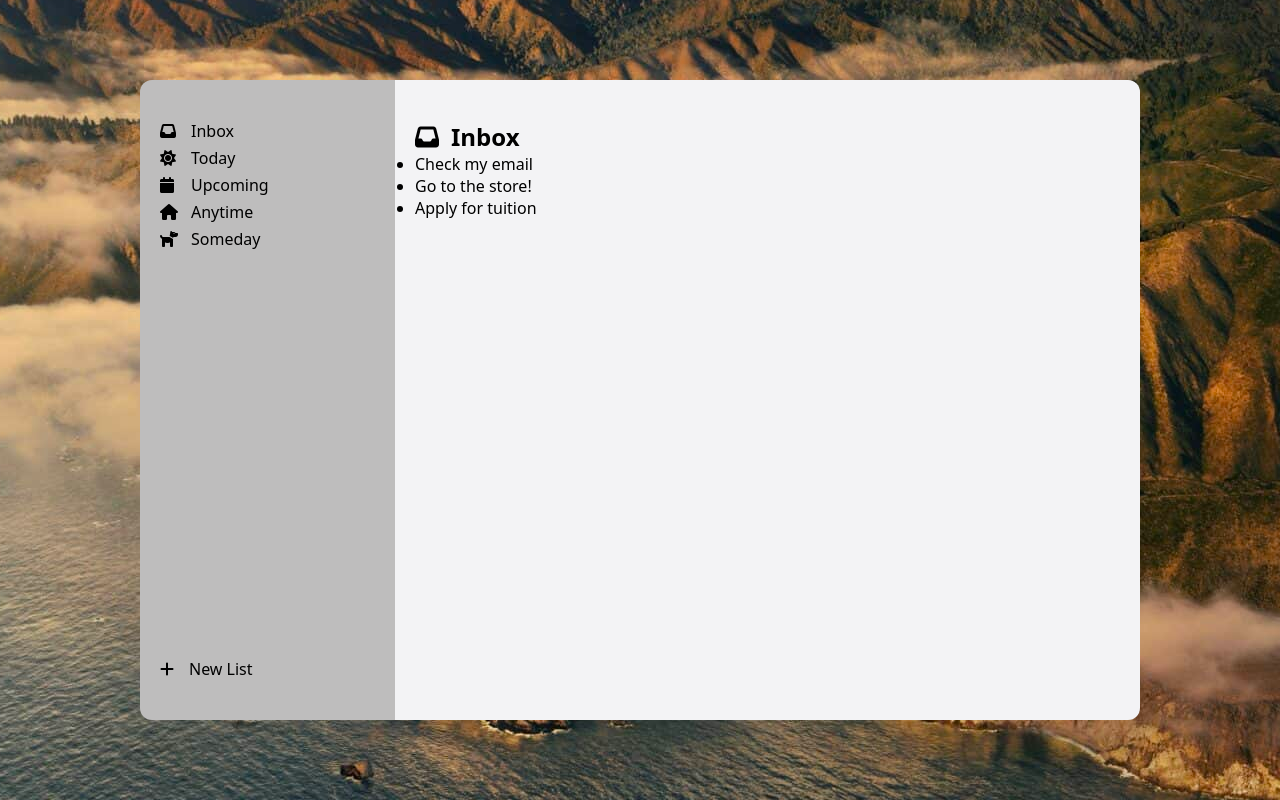
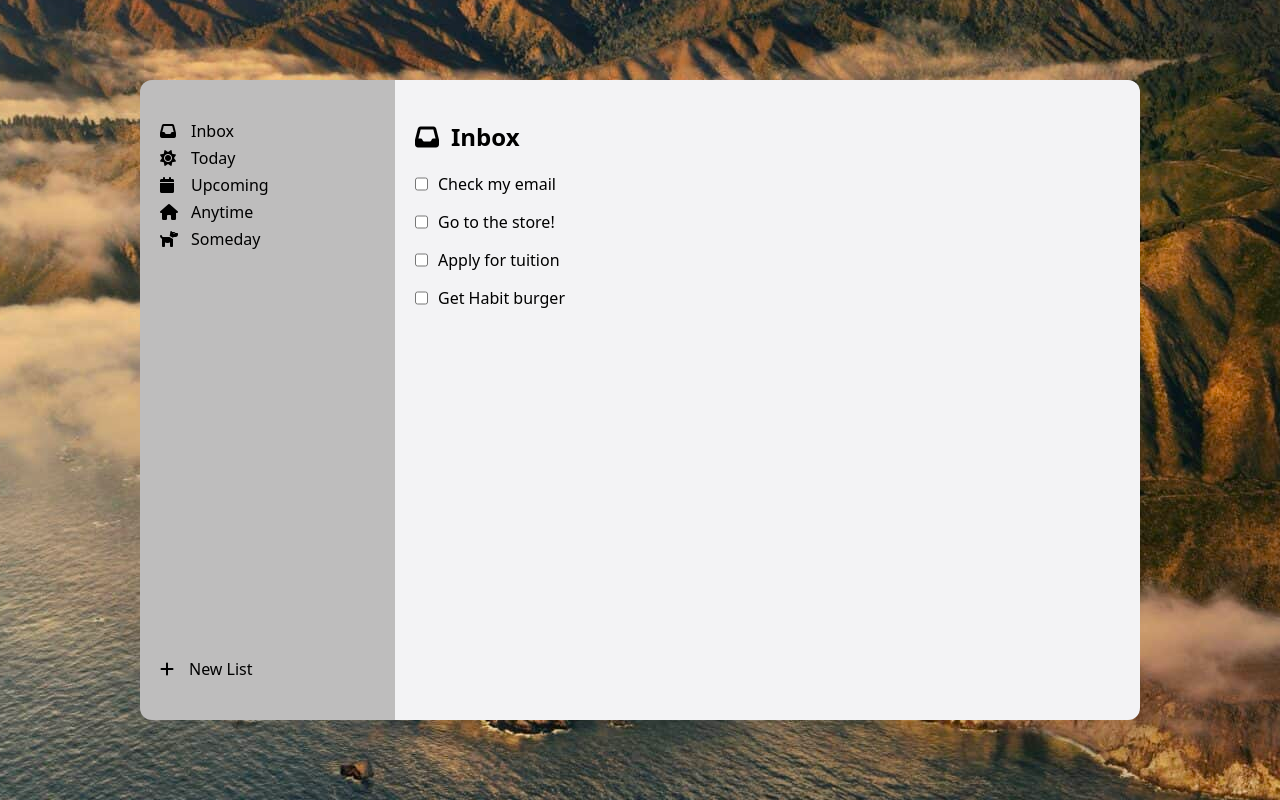
Before and after one commit to josueramirez1/todo-list, a website built with webpack: page src/template.html in a window 1280 px wide. Built offline with nearby package versions, Linux system fonts and the light colour scheme.

Commit message:
adding new js files to seperate functions

```diff
--- a/src/dataLists/dataListArray.js
+++ b/src/dataLists/dataListArray.js
@@ -2,7 +2,12 @@ const dataListArray = [
   {
     title: "Inbox",
     fontAwesomeClass: ["fa-solid", "fa-inbox"],
-    listItems: ["Check my email", "Go to the store!", "Apply for tuition"],
+    listItems: [
+      "Check my email",
+      "Go to the store!",
+      "Apply for tuition",
+      "Get Habit burger",
+    ],
   },
   {
     title: "Today",
--- /dev/null
+++ b/src/defaultLists/createListItems.js
@@ -0,0 +1,24 @@
+export default function createListItems(item) {
+  const listItems = document.createElement("div");
+
+  //list items
+  listItems.classList.add("list-items");
+  item.listItems.forEach((item, index) => {
+    const listItem = document.createElement("div");
+    listItem.classList.add("list-item");
+    const input = document.createElement("input");
+    const label = document.createElement("label");
+
+    input.type = "checkbox";
+    input.id = `item-number-${index}`;
+    input.name = "item";
+    input.value = "item";
+
+    label.setAttribute("for", `item-number-${index}`);
+    label.textContent = item;
+    listItem.append(input, label);
+    listItems.appendChild(listItem);
+  });
+
+  return listItems;
+}
--- /dev/null
+++ b/src/defaultLists/createListTitle.js
@@ -0,0 +1,16 @@
+export default function createListTitle(item) {
+  const listTitle = document.createElement("h1");
+  const listTitleS = document.createElement("span");
+  const listTitleI = document.createElement("i");
+
+  //title
+  listTitle.classList.add(item.title.toLowerCase());
+  listTitleS.textContent = item.title;
+  listTitleS.classList.add("list-span");
+  item.fontAwesomeClass.forEach((element) => {
+    listTitleI.classList.add(element);
+  });
+  listTitle.append(listTitleI, listTitleS);
+
+  return listTitle;
+}
--- a/src/defaultLists/openListItem.js
+++ b/src/defaultLists/openListItem.js
@@ -1,15 +1,13 @@
 import dataListArray from "../dataLists/dataListArray.js";
+import createListItems from "./createListItems.js";
+import createListTitle from "./createListTitle.js";
 
 export default function openListItem() {
-  const listTitle = document.createElement("h1");
-  const listTitleS = document.createElement("span");
-  const listTitleI = document.createElement("i");
-  const listItems = document.createElement("div");
-  const listItemsUnorderedList = document.createElement("ul");
   let item;
+  const todo = localStorage.getItem("todos");
 
-  const todo = localStorage.getItem("todos");
   console.log(todo);
+  //initial default
   if (!todo) {
     item = dataListArray.find((dataItem) => {
       if (dataItem.title === "Inbox") {
@@ -17,22 +15,11 @@ export default function openListItem() {
       }
     });
   }
-  //title
-  listTitle.classList.add(item.title.toLowerCase());
-  listTitleS.textContent = item.title;
-  listTitleS.classList.add("list-span");
-  item.fontAwesomeClass.forEach((element) => {
-    listTitleI.classList.add(element);
-  });
-  listTitle.append(listTitleI, listTitleS);
 
-  //list items
-  item.listItems.forEach((item) => {
-    const li = document.createElement("li");
-    li.textContent = item;
-    listItemsUnorderedList.appendChild(li);
-  });
-  listItems.appendChild(listItemsUnorderedList);
+  const listTitle = createListTitle(item);
+  const listItems = createListItems(item);
 
+  console.log(item);
+  localStorage.setItem(item.title, item.listItems);
   return { listTitle, listItems };
 }
--- a/src/styles.css
+++ b/src/styles.css
@@ -78,3 +78,20 @@ body {
   align-items: center;
   gap: 12px;
 }
+
+#section .list-items {
+  display: flex;
+  flex-direction: column;
+  margin-block-start: 20px;
+  gap: 16px;
+}
+
+#section .list-item {
+  display: flex;
+  gap: 10px;
+}
+
+#section .list-item input,
+#section .list-item label {
+  cursor: pointer;
+}
```
